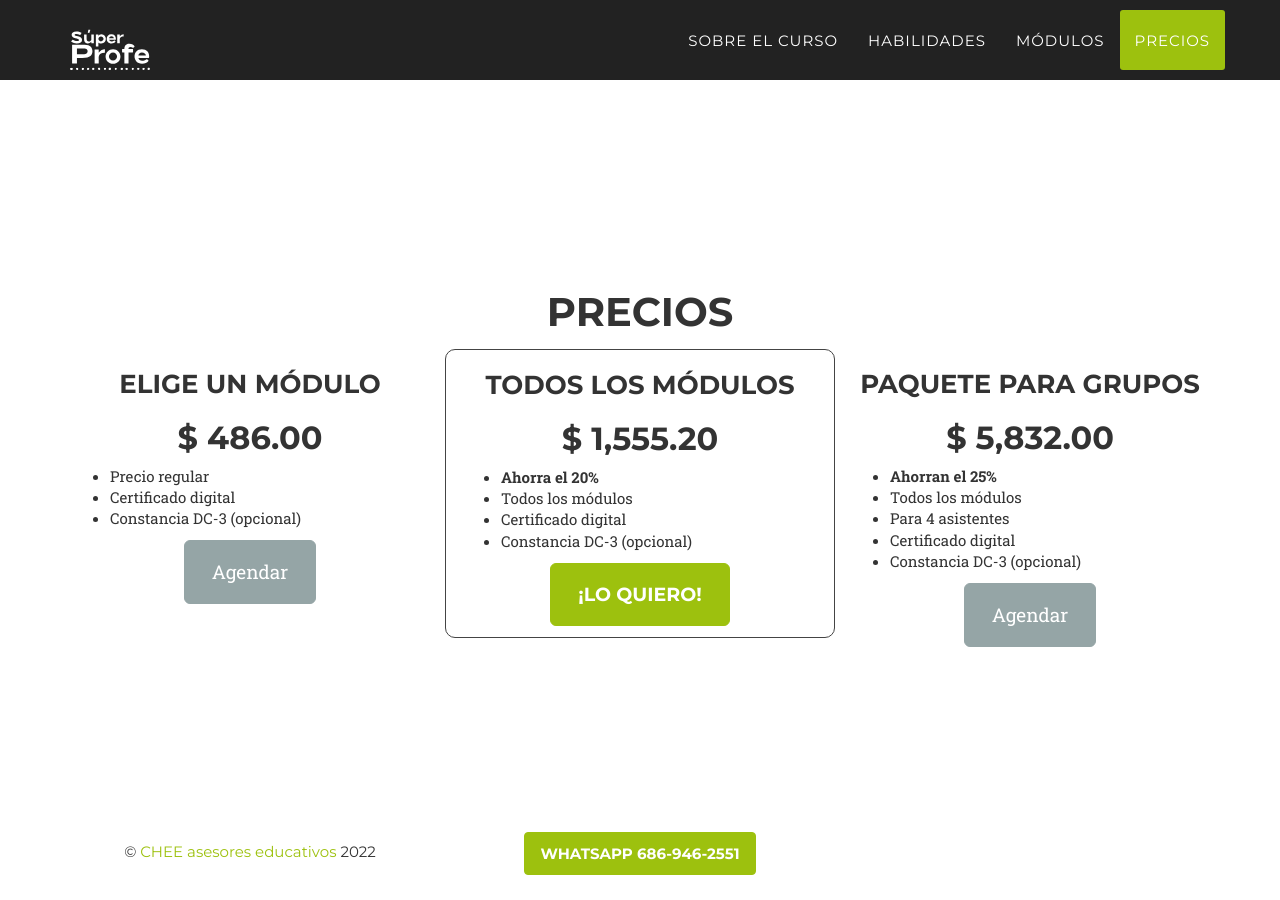
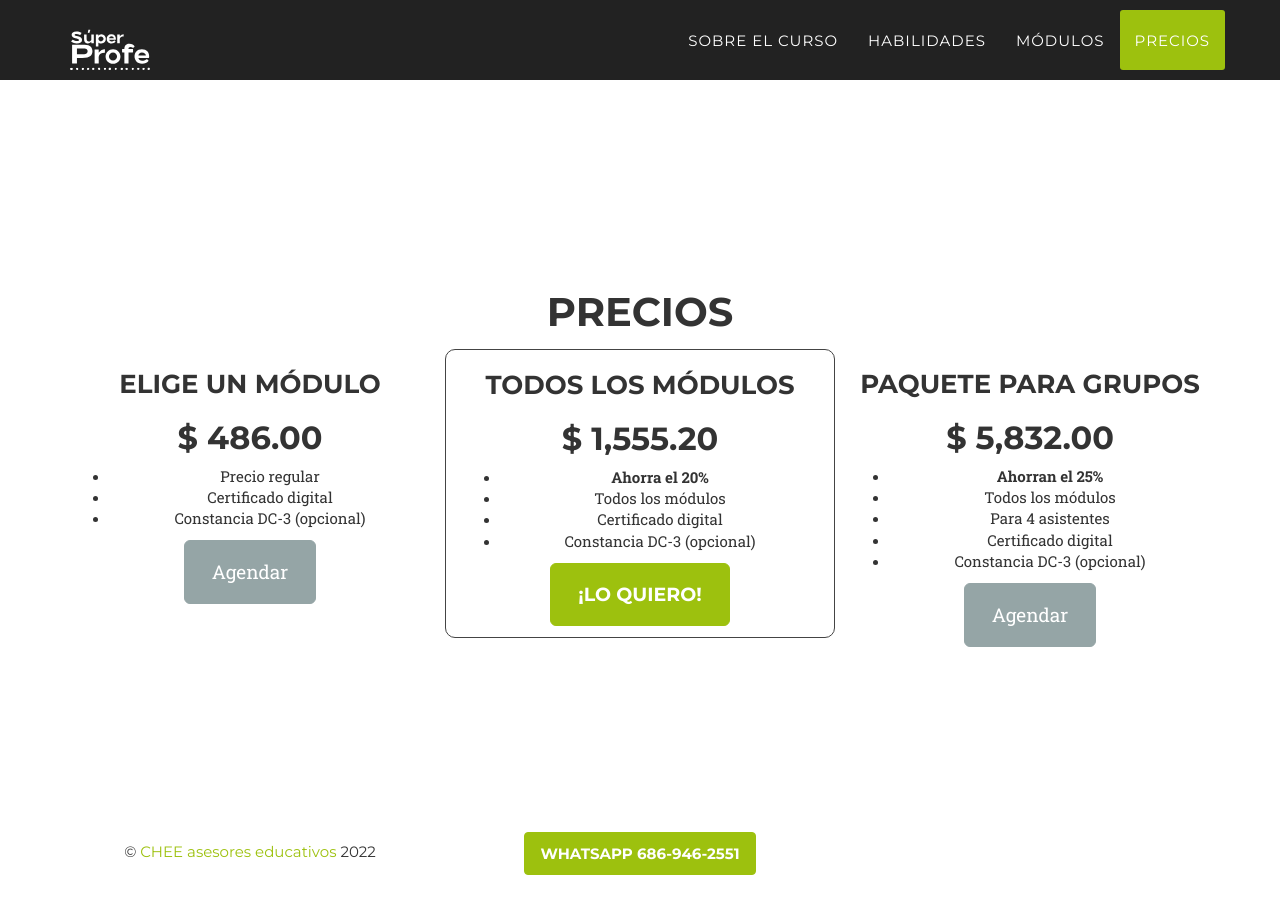
Before and after one commit to camachevaz/superProfe, a Jekyll site: the page built from index.html, in a window 1280 px wide and 900 px high, scrolled down 5100 px. Built offline with Jekyll 4.4.1, drawn with Linux system fonts in a browser that asks for light colours; some web fonts are replaced.

Commit message:
Update clients.html

```diff
--- a/_includes/clients.html
+++ b/_includes/clients.html
@@ -10,7 +10,7 @@
                 <div class="col-md-4">
                     <h3 class="text-center">Elige un módulo</h3>
                     <h2 class="text-center">$ 486.00</h2>
-                    <ul>
+                    <ul class="text-center">
                         <li>Precio regular</li>
                         <li>Certificado digital</li>
                         <li>Constancia DC-3 (opcional)</li>
@@ -20,7 +20,7 @@
                 <div class="col-md-4" id="popular">
                     <h3 class="text-center">Todos los módulos</h3>
                     <h2 class="text-center">$ 1,555.20</h2>
-                    <ul>
+                    <ul class="text-center">
                         <li><strong>Ahorra el 20%</strong></li>
                         <li>Todos los módulos</li>
                         <li>Certificado digital</li>
@@ -31,7 +31,7 @@
                 <div class="col-md-4">
                     <h3 class="text-center">Paquete para grupos</h3>
                     <h2 class="text-center">$ 5,832.00</h2>
-                    <ul>
+                    <ul class="text-center">
                         <li><strong>Ahorran el 25%</strong></li>
                         <li>Todos los módulos</li>
                         <li>Para 4 asistentes</li>
```
